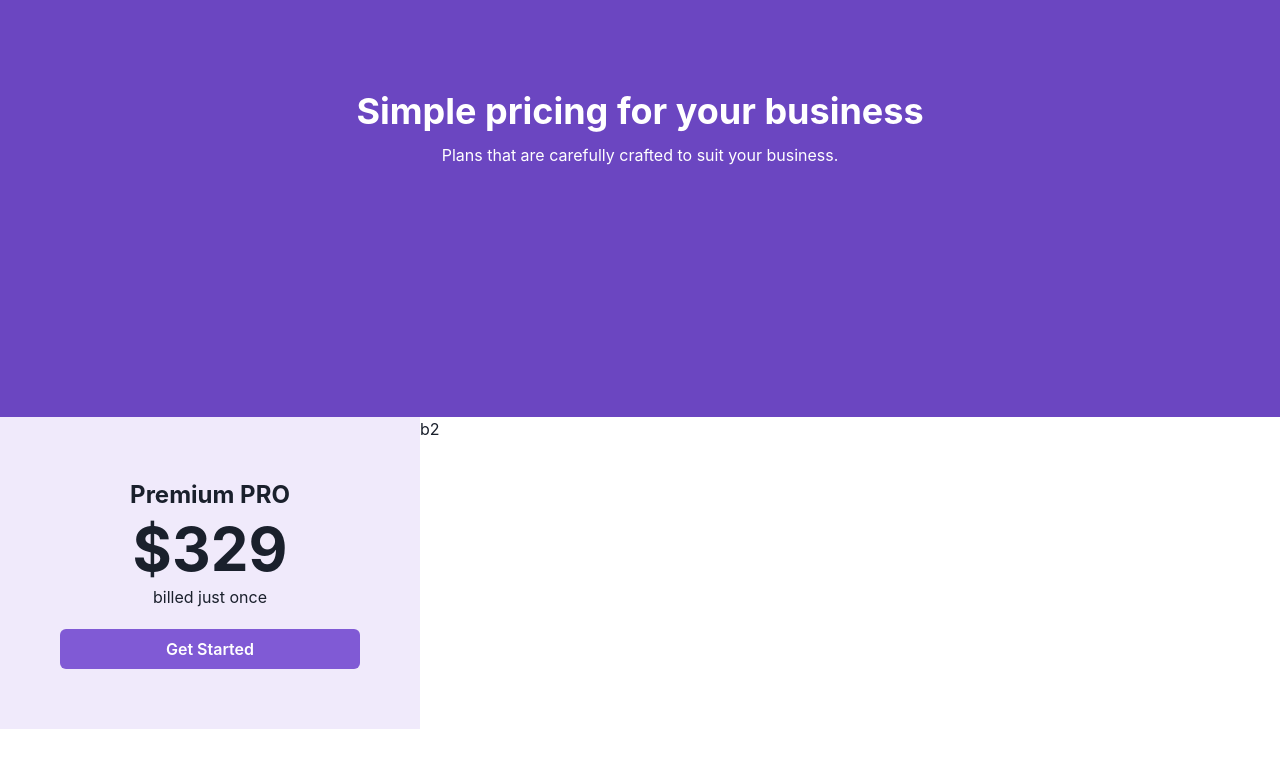
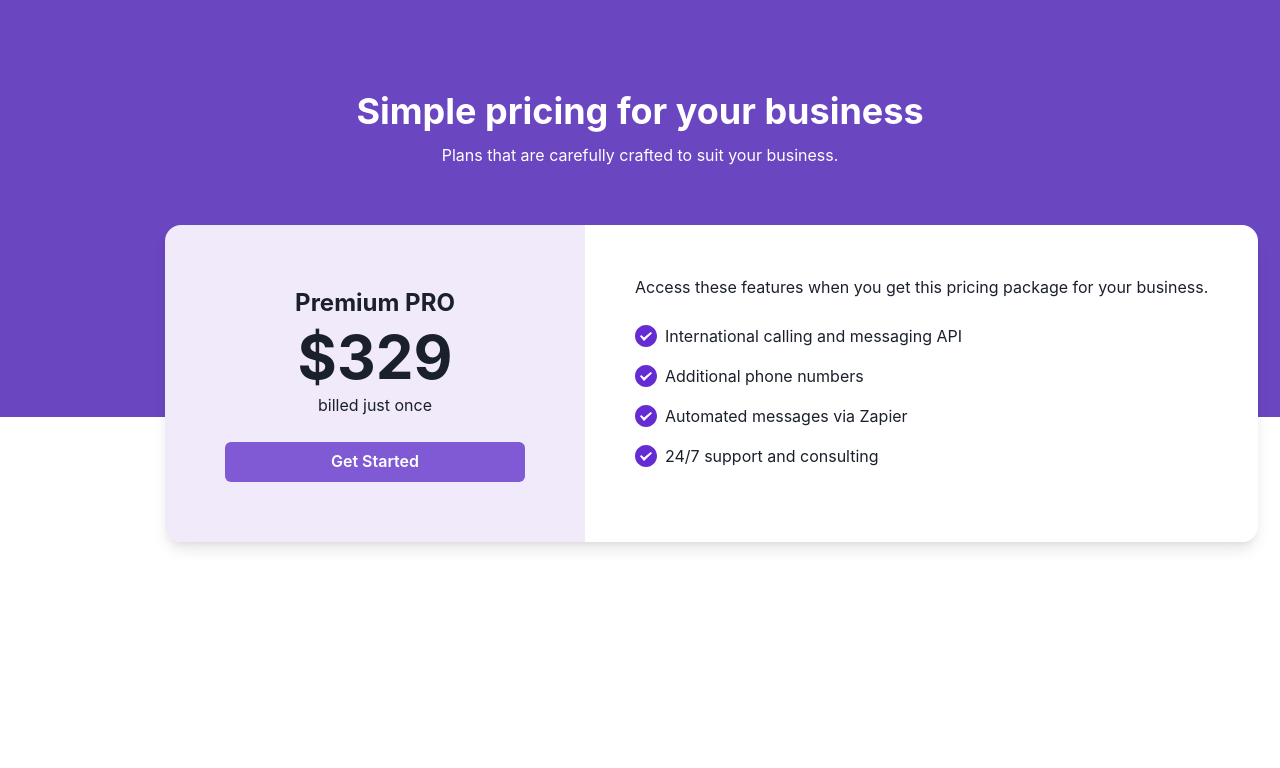
Before and after one commit to HassanShanJava/Pricing-UI, a Next.js app: page / in a window 1280 px wide. Shown: the top 768 px of the page. Built offline with nearby package versions, Linux system fonts and the light colour scheme.

Commit message:
complete the priicing card, working on features '

```diff
--- a/app/Header.tsx
+++ b/app/Header.tsx
@@ -1,10 +1,12 @@
 import { Box, Heading, Text } from '@chakra-ui/react'
 import React from 'react'
 
+
+
 const Header = () => {
   return (
-    <Box textAlign={"center"} bg={"#6B46C1"} pt={"90px"} pb="250px" color="white">
-        <Heading>Simple pricing for your business</Heading>
+    <Box  textAlign={"center"} bg={"#6B46C1"} pt={"90px"} pb="250px" color="white">
+        <Heading >Simple pricing for your business</Heading>
         <Text pt="10px">Plans that are carefully crafted to suit your business.</Text>
     </Box>
    )
--- a/app/PricingCard.tsx
+++ b/app/PricingCard.tsx
@@ -1,19 +1,43 @@
-import { Box, Button, Flex, Heading, Text } from "@chakra-ui/react";
+import { Box, Button, Flex, Heading, HStack, Text } from "@chakra-ui/react";
+import Image from "next/image";
 import React from "react";
+
+import Tick from "../public/Tick.svg"
 
 const PricingCard = () => {
   return (
-    <Box >
-      <Flex >
+    <Box  maxW="950px" mx="auto" w="full" >
+      <Flex position={"absolute"}   top="225px" rounded={"2xl"} boxShadow='lg' overflow="hidden" >
         <Box bg={"#f0eafb"} p={"60px"}  textAlign={"center"}>
           <Text fontWeight={"bold"} fontSize={"24px"}>
             Premium PRO
           </Text>
           <Heading fontSize={"60px"}>$329</Heading>
           <Text>billed just once</Text>
-          <Button mt={"20px"} w={"300px"} bg={"#805AD5"} color={"white"}>Get Started</Button>
+          <Button mt={"25px"} w={"300px"} bg={"#805AD5"} color={"white"}>Get Started</Button>
         </Box>
-        <Box>b2</Box>
+        <Box pt="50px" px="50px" bg="white">
+          <Text mb="25px">Access these features when you get this pricing package for your business.</Text>
+          {/* Horizontally Stack */}
+          <HStack mb="16px">
+              <Image src={Tick}  alt='/'/>
+              <Text>International calling and messaging API</Text>
+          </HStack>
+
+          <HStack mb="16px">
+              <Image src={Tick}  alt='/'/>
+              <Text>Additional phone numbers</Text>
+          </HStack>
+          <HStack mb="16px">
+              <Image src={Tick}  alt='/'/>
+              <Text>Automated messages via Zapier</Text>
+          </HStack>
+          <HStack mb="16px">
+              <Image src={Tick}  alt='/'/>
+              <Text>24/7 support and consulting</Text>
+          </HStack>
+
+        </Box>
       </Flex>
     </Box>
   );
--- a/app/globals.css
+++ b/app/globals.css
@@ -1,82 +1,10 @@
-:root {
-  --max-width: 1100px;
-  --border-radius: 12px;
-  --font-mono: ui-monospace, Menlo, Monaco, 'Cascadia Mono', 'Segoe UI Mono',
-    'Roboto Mono', 'Oxygen Mono', 'Ubuntu Monospace', 'Source Code Pro',
-    'Fira Mono', 'Droid Sans Mono', 'Courier New', monospace;
 
-  --foreground-rgb: 0, 0, 0;
-  --background-start-rgb: 214, 219, 220;
-  --background-end-rgb: 255, 255, 255;
-
-  --primary-glow: conic-gradient(
-    from 180deg at 50% 50%,
-    #16abff33 0deg,
-    #0885ff33 55deg,
-    #54d6ff33 120deg,
-    #0071ff33 160deg,
-    transparent 360deg
-  );
-  --secondary-glow: radial-gradient(
-    rgba(255, 255, 255, 1),
-    rgba(255, 255, 255, 0)
-  );
-
-  --tile-start-rgb: 239, 245, 249;
-  --tile-end-rgb: 228, 232, 233;
-  --tile-border: conic-gradient(
-    #00000080,
-    #00000040,
-    #00000030,
-    #00000020,
-    #00000010,
-    #00000010,
-    #00000080
-  );
-
-  --callout-rgb: 238, 240, 241;
-  --callout-border-rgb: 172, 175, 176;
-  --card-rgb: 180, 185, 188;
-  --card-border-rgb: 131, 134, 135;
-}
-
-@media (prefers-color-scheme: dark) {
-  :root {
-    --foreground-rgb: 255, 255, 255;
-    --background-start-rgb: 0, 0, 0;
-    --background-end-rgb: 0, 0, 0;
-
-    --primary-glow: radial-gradient(rgba(1, 65, 255, 0.4), rgba(1, 65, 255, 0));
-    --secondary-glow: linear-gradient(
-      to bottom right,
-      rgba(1, 65, 255, 0),
-      rgba(1, 65, 255, 0),
-      rgba(1, 65, 255, 0.3)
-    );
-
-    --tile-start-rgb: 2, 13, 46;
-    --tile-end-rgb: 2, 5, 19;
-    --tile-border: conic-gradient(
-      #ffffff80,
-      #ffffff40,
-      #ffffff30,
-      #ffffff20,
-      #ffffff10,
-      #ffffff10,
-      #ffffff80
-    );
-
-    --callout-rgb: 20, 20, 20;
-    --callout-border-rgb: 108, 108, 108;
-    --card-rgb: 100, 100, 100;
-    --card-border-rgb: 200, 200, 200;
-  }
-}
 
 * {
   box-sizing: border-box;
   padding: 0;
   margin: 0;
+  font-family:sans-serif ;
 }
 
 html,
--- a/app/layout.tsx
+++ b/app/layout.tsx
@@ -2,6 +2,7 @@
 
 // import "./globals.css";
 // import { ChakraProvider } from "@chakra-ui/react";
+
 
 export default function RootLayout({
   children,
@@ -15,7 +16,7 @@ export default function RootLayout({
         head.tsx. Find out more at https://beta.nextjs.org/docs/api-reference/file-conventions/head
       */}
       <head />
-      <body>
+      <body >
 
         {/* <ChakraProvider>{children}</ChakraProvider> */}
         {children}
--- a/app/page.module.css
+++ b/app/page.module.css
@@ -1,3 +1,6 @@
+*{
+  font-family:  sans-serif;
+}
 .main {
   display: flex;
   flex-direction: column;
--- a/package.json
+++ b/package.json
@@ -12,7 +12,7 @@
     "@chakra-ui/react": "^2.5.1",
     "@emotion/react": "^11.10.6",
     "@emotion/styled": "^11.10.6",
-    "@next/font": "13.1.6",
+    "@next/font": "^13.1.6",
     "@types/node": "18.14.0",
     "@types/react": "18.0.28",
     "@types/react-dom": "18.0.11",
```
Also changed, not shown: public/Tick.svg (added), 1 other file (tests, documents, lock files or other folders).
